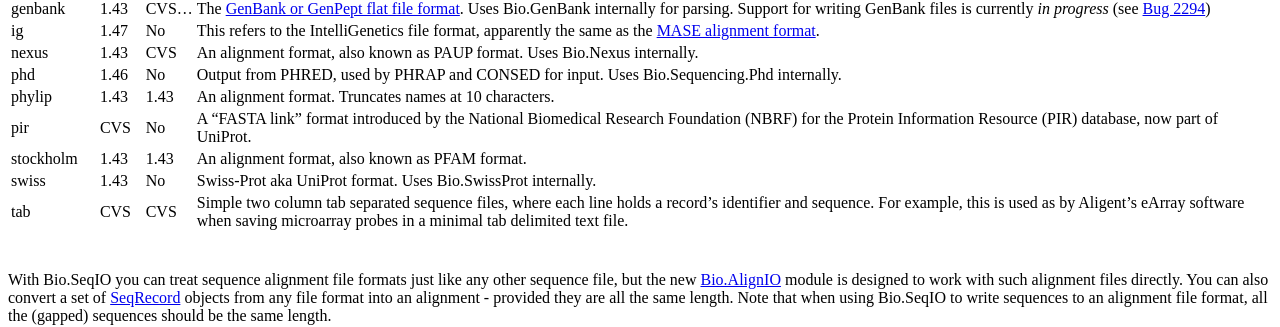
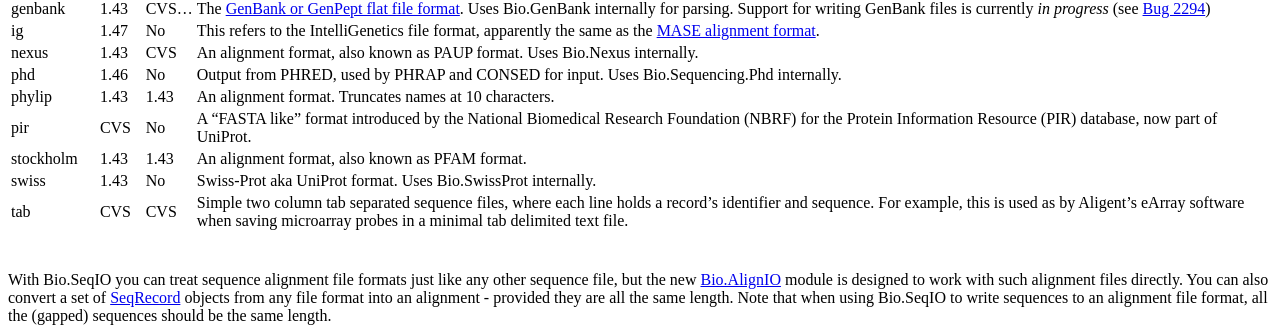
Before and after one commit to biopython/biopython.github.io, a Jekyll site: the page built from wiki/SeqIO.md, in a window 1280 px wide and 900 px high, scrolled down 489 px. Shown: the part 150-477 px from the top of the window. Built offline with Jekyll 4.4.1, drawn with Linux system fonts in a browser that asks for light colours.

Commit message:
/* File Formats */ typo

```diff
--- a/wiki/SeqIO.md
+++ b/wiki/SeqIO.md
@@ -61,7 +61,7 @@ as [BioPerl's SeqIO](bp:HOWTO:SeqIO#Formats "wikilink") and
 | nexus       | 1.43  | CVS    | An alignment format, also known as PAUP format. Uses Bio.Nexus internally.                                                                                                                                                                                  |
 | phd         | 1.46  | No     | Output from PHRED, used by PHRAP and CONSED for input. Uses Bio.Sequencing.Phd internally.                                                                                                                                                                  |
 | phylip      | 1.43  | 1.43   | An alignment format. Truncates names at 10 characters.                                                                                                                                                                                                      |
-| pir         | CVS   | No     | A "FASTA link" format introduced by the National Biomedical Research Foundation (NBRF) for the Protein Information Resource (PIR) database, now part of UniProt.                                                                                            |
+| pir         | CVS   | No     | A "FASTA like" format introduced by the National Biomedical Research Foundation (NBRF) for the Protein Information Resource (PIR) database, now part of UniProt.                                                                                            |
 | stockholm   | 1.43  | 1.43   | An alignment format, also known as PFAM format.                                                                                                                                                                                                             |
 | swiss       | 1.43  | No     | Swiss-Prot aka UniProt format. Uses Bio.SwissProt internally.                                                                                                                                                                                               |
 | tab         | CVS   | CVS    | Simple two column tab separated sequence files, where each line holds a record's identifier and sequence. For example, this is used as by Aligent's eArray software when saving microarray probes in a minimal tab delimited text file.                     |
```
Also changed, not shown: 1 other file.
